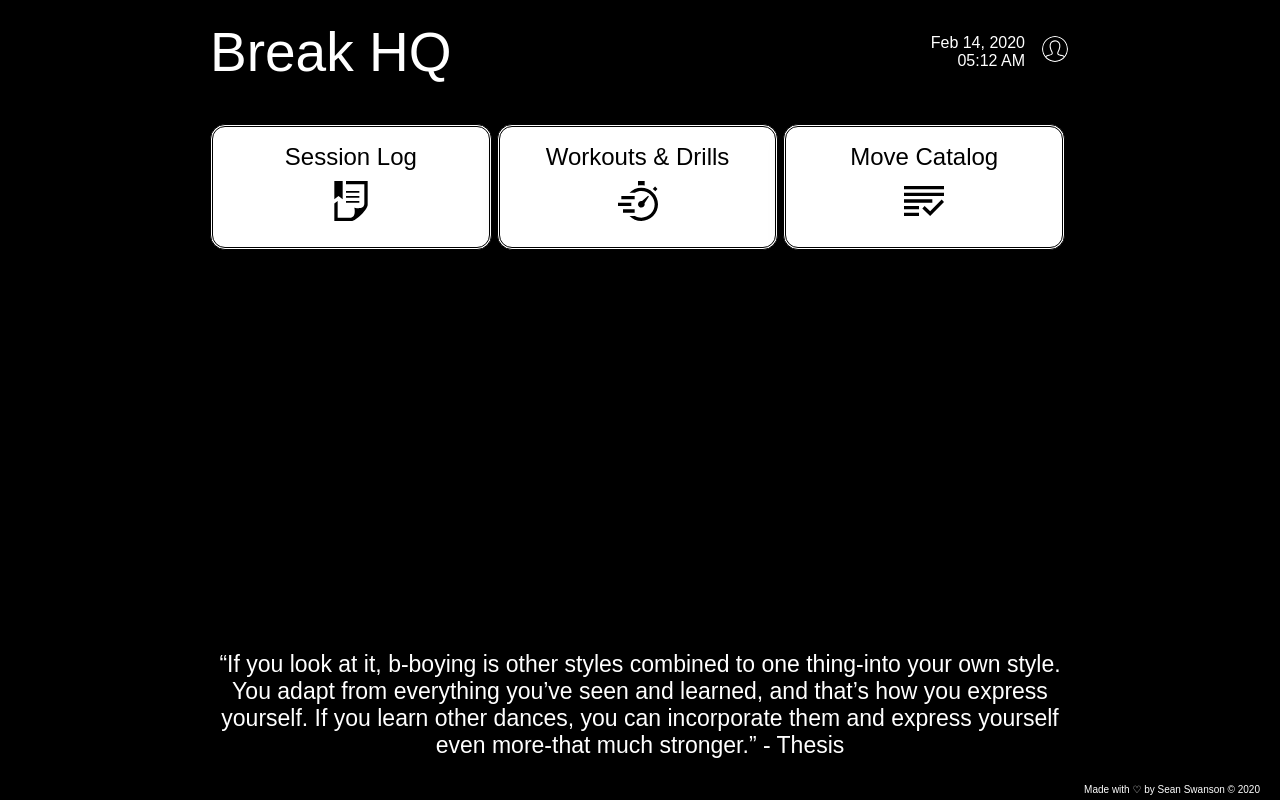
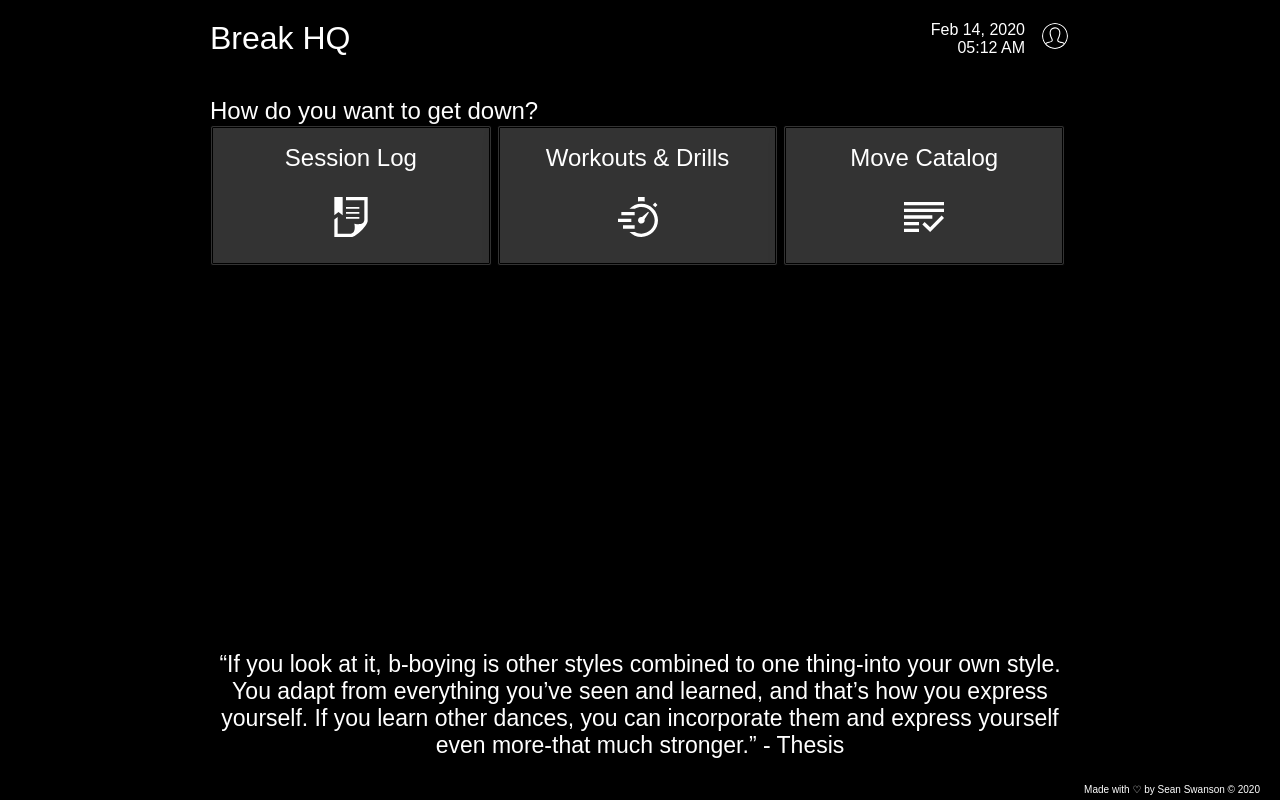
Before and after one commit to seanthaswan/break-trainer, an Angular app: page /#/dashboard in a window 1280 px wide. Built offline with nearby package versions, Linux system fonts and the light colour scheme.

Commit message:
Tweaks to the dashboard UI

```diff
--- a/src/app/dashboard/dashboard.component.html
+++ b/src/app/dashboard/dashboard.component.html
@@ -12,6 +12,7 @@
         </div>
     </div>
     <div class="middle">
+        <h2>How do you want to get down?</h2>
         <div class="action-card-container">
             <div class="action-card">
                 <h2>Session Log</h2>
--- a/src/app/dashboard/dashboard.component.scss
+++ b/src/app/dashboard/dashboard.component.scss
@@ -9,7 +9,6 @@
     background-size: cover;
     background-position: center center;
     /* This is mostly intended for prototyping; please download the pattern and re-host for production environments. Thank you! */
-
     &.hidden {
         display: none;
     }
@@ -23,21 +22,6 @@
     margin: 0 auto;
 }
 
-h1 {
-  font-size: 55px;
-  text-shadow:
-    5px 3px 0 #000,
-    -1px -1px 0 #000,
-    1px -1px 0 #000,
-    -1px 1px 0 #000,
-    1px 1px 0 #000;
-  align-self: center;
-}
-
-h2 {
-  color: black;
-}
-
 .top {
     display: flex;
     color: white;
@@ -45,7 +29,6 @@ h2 {
     justify-content: space-between;
     transition: all .2s ease;
     padding: 20px;
-
     @media (max-width: 500px) {
         flex-direction: column;
         margin-bottom: 20px;
@@ -70,7 +53,6 @@ h2 {
     border: 2px solid transparent;
     border-radius: 50%;
     transition: all .2s ease;
-
     &:hover {
         border: 2px solid white;
         cursor: pointer;
@@ -83,20 +65,19 @@ h2 {
 .middle {
     flex: 1;
     padding: 20px;
-
+    h2 {
+        color: white;
+    }
 }
 
 .action-card-container {
     display: flex;
     justify-content: space-around;
     color: white;
-
-
     @media (max-width: 500px) {
         flex-direction: column;
         margin-bottom: 20px;
     }
-
 }
 
 .action-card {
@@ -105,34 +86,31 @@ h2 {
     flex: 1;
     text-align: center;
     align-items: center;
-  background: white;
+    background: rgba(255, 255, 255, 0.2);
     box-shadow: rgba(0, 0, 0, 0.25) 6px 8px 20px;
-  color: rgb(255, 255, 255);
     margin-bottom: 10px;
     margin-right: 5px;
     z-index: 1;
-  border-radius: 15px;
+    border-radius: 3px;
     padding: 1em;
     transition: all 0.3s ease 0s;
     border: 3px double black;
-
+    h2 {
+        color: white;
+        margin-bottom: 15px;
+    }
     img {
         height: 40px;
         width: 40px;
-
         margin: 10px auto;
+        filter: invert(1);
     }
 }
 
 .bottom {
     color: white;
     font-size: 23px;
-  text-shadow:
-    2px 1px 0 #000,
-    -1px -1px 0 #000,
-    1px -1px 0 #000,
-    -1px 1px 0 #000,
-    1px 1px 0 #000;
+    text-shadow: 2px 1px 0 #000, -1px -1px 0 #000, 1px -1px 0 #000, -1px 1px 0 #000, 1px 1px 0 #000;
     padding: 20px;
     text-align: center;
 }
```
Lines whose indentation alone changed are shown as unchanged.
